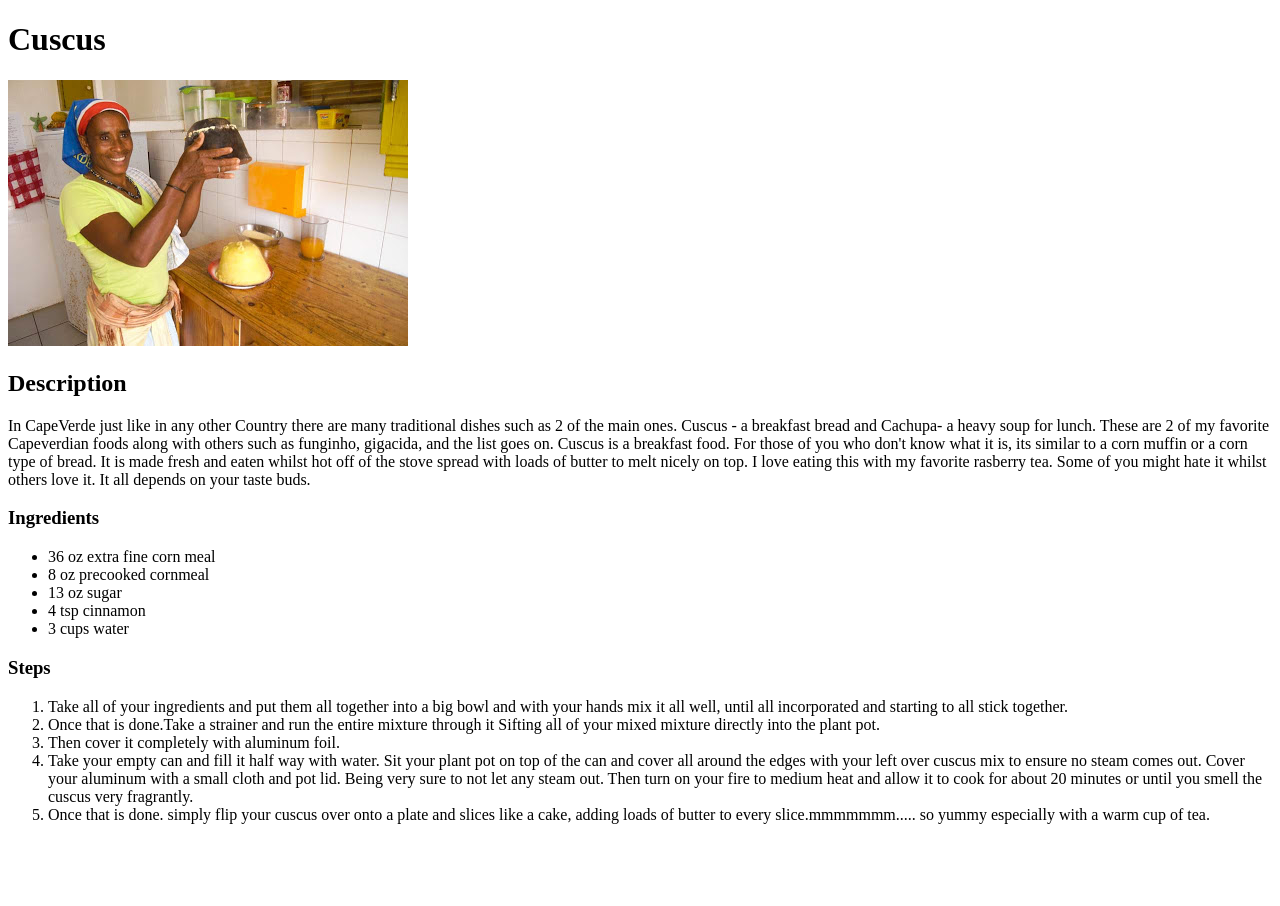
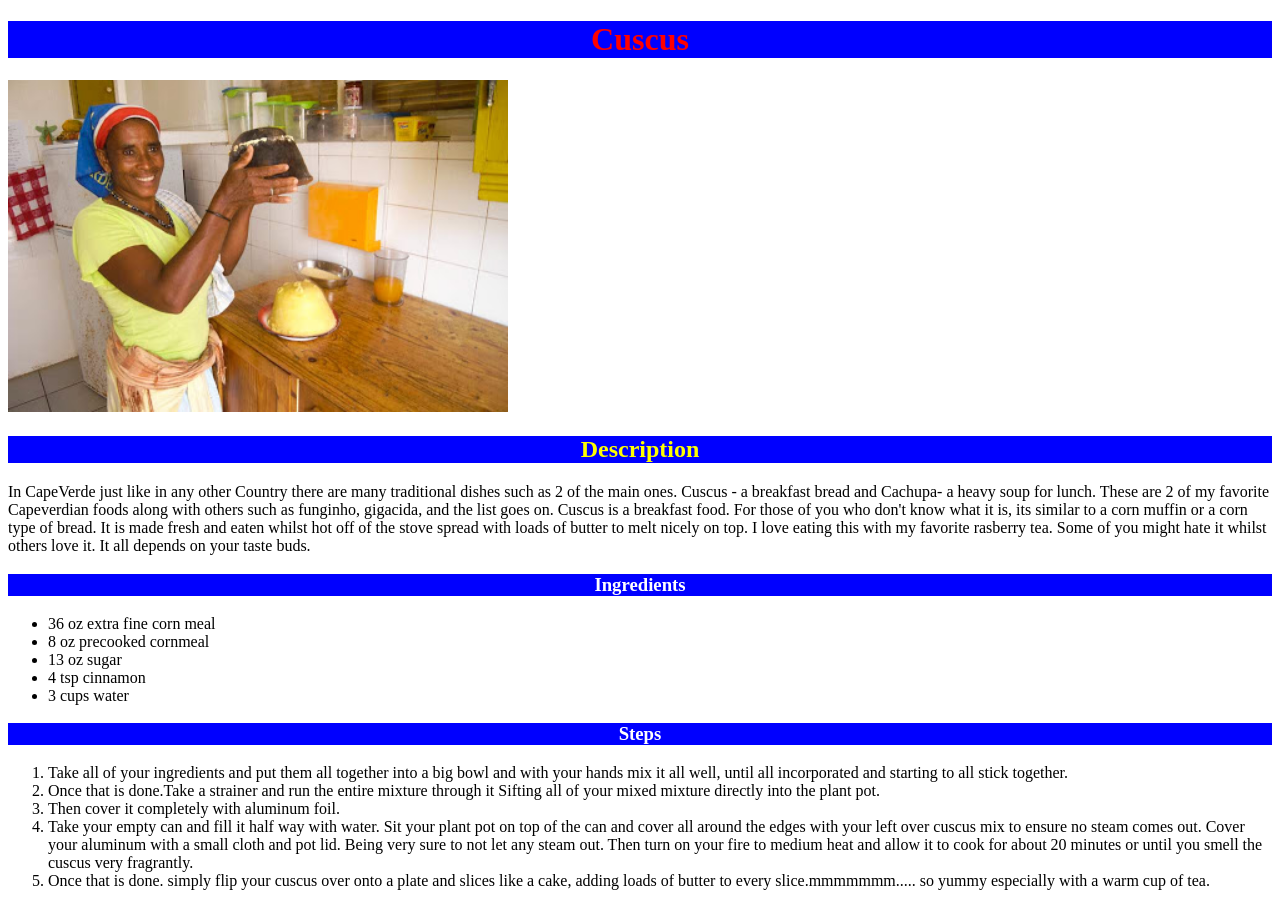
Before and after one commit to GLS9000/odin-recipes, a plain HTML site: page recipes/cuscus.html in a window 1280 px wide. Before the commit the page ends 840 px from the top, so only its background shows below. Drawn offline with Linux system fonts and the light colour scheme.

Commit message:
Add CSS styling to all pages

```diff
--- a/recipes/cuscus.html
+++ b/recipes/cuscus.html
@@ -2,6 +2,7 @@
 <html lang=""en">
   <head>
       <meta charset="UTF-8">
+      <link rel="stylesheet" href="styles.css">
       <title>Cuscus</title>
   </head>
   <body>
--- /dev/null
+++ b/recipes/styles.css
@@ -0,0 +1,21 @@
+img {
+    height: auto;
+    width: 500px;
+}
+h1 {
+    text-align: center;
+    background-color: blue;
+    color: red;
+}
+
+h2 {
+    text-align: center;
+    background-color: blue;
+    color: yellow;
+}
+
+h3 {
+    text-align: center;
+    background-color: blue;
+    color: white;
+}
--- /dev/null
+++ b/styles.css
@@ -0,0 +1,13 @@
+h1 {
+    text-align: center;
+    background-color: blue;
+    color: red;
+}
+img {
+    height: auto;
+    width: 500px;
+}
+.txt {
+font-size: 40px ;
+
+}
```
Also changed, not shown: index.html (+2 -1 lines), recipes/cachupa.html (+1 -0 lines), recipes/canja-de-galinha.html (+1 -0 lines).
